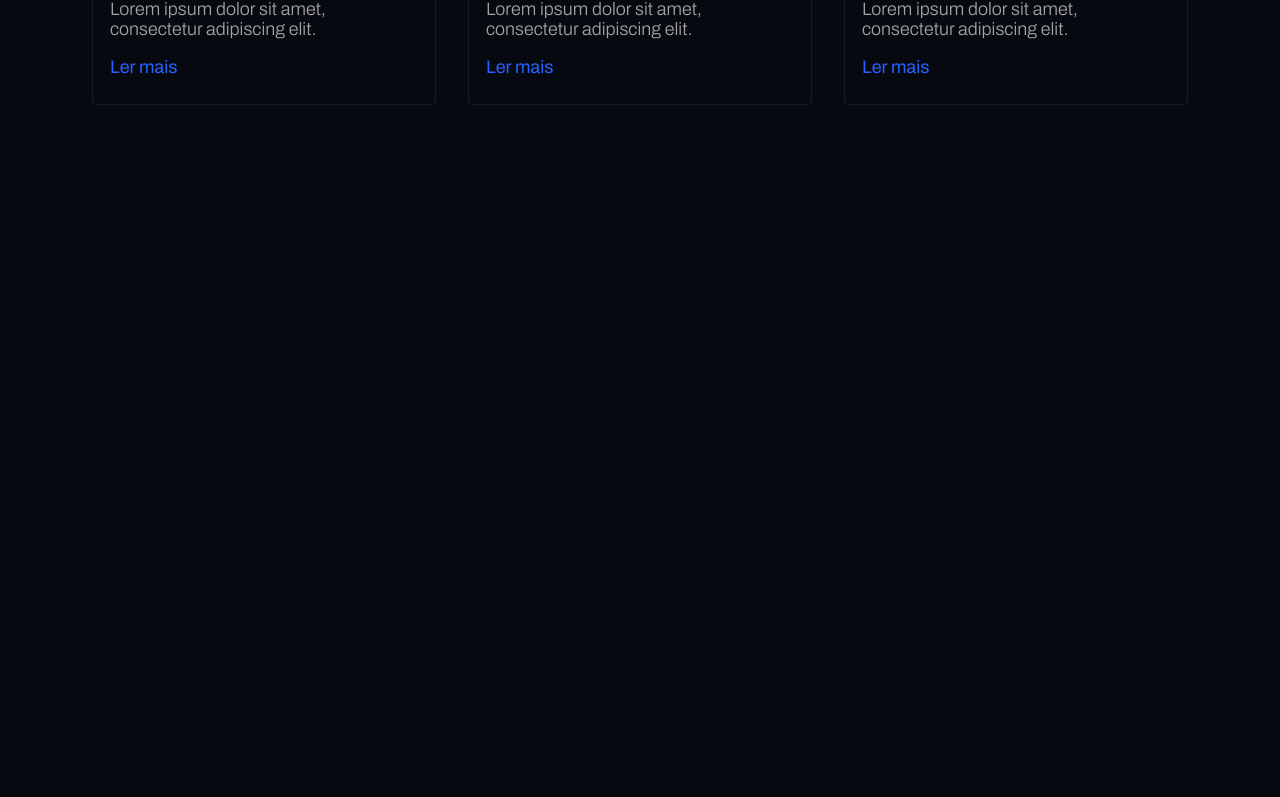
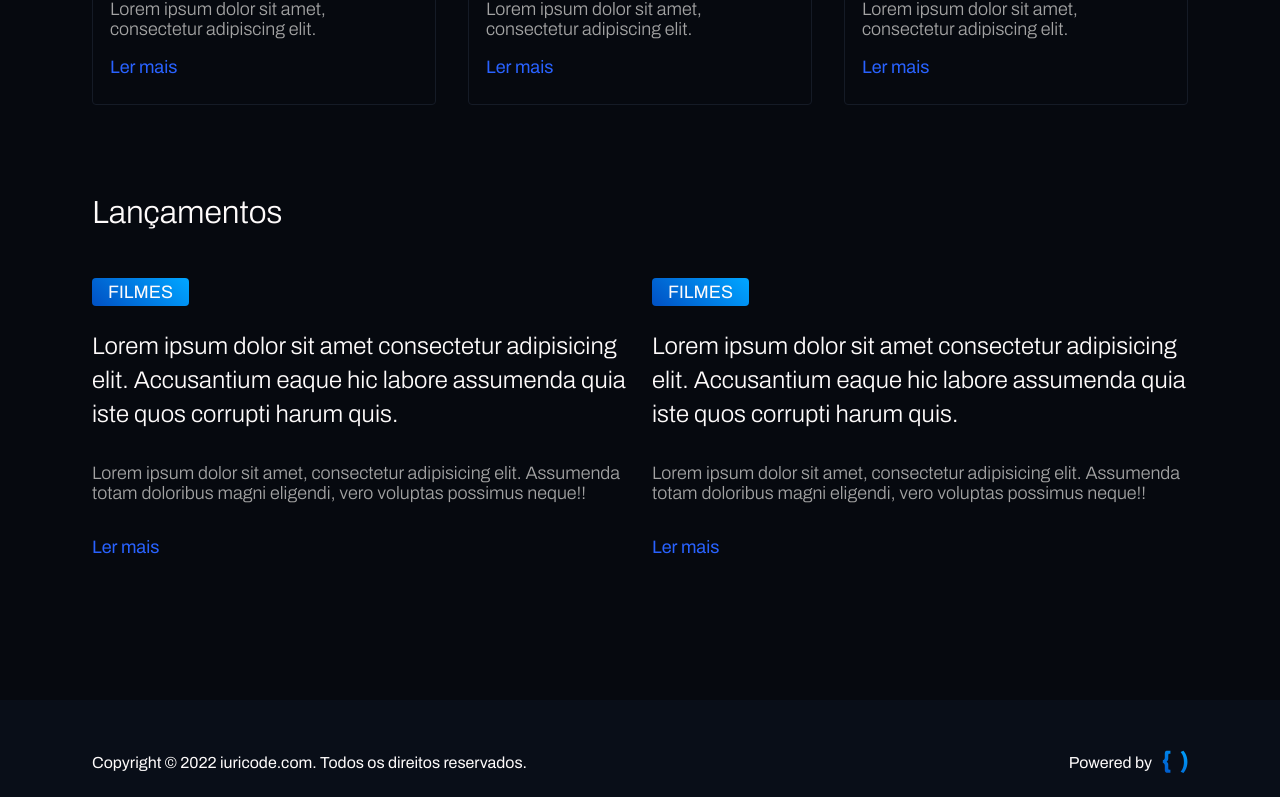
Before and after one commit to gleidsonfagno/Naped, a React (Vite) app: page / in a window 1280 px wide. Shown: the part 2000-2797 px from the top of the page. Before the commit the page ends 2195 px from the top, so only its background shows below. Built offline with nearby package versions, Linux system fonts and the light colour scheme.

Commit message:
finalizado layout da pagina Home

```diff
--- a/package.json
+++ b/package.json
@@ -12,6 +12,7 @@
   "dependencies": {
     "react": "^18.2.0",
     "react-dom": "^18.2.0",
+    "react-router-dom": "^6.22.1",
     "styled-components": "^6.1.8"
   },
   "devDependencies": {
--- a/src/App.tsx
+++ b/src/App.tsx
@@ -1,3 +1,4 @@
+
 import { ThemeProvider } from "styled-components"
 import { defaultTheme } from "./styles/themes/default"
 import { Globalstyle } from "./styles/global"
--- a/src/components/Card/index.tsx
+++ b/src/components/Card/index.tsx
@@ -1,4 +1,4 @@
-import { ButtonText } from "../ButtonText";
+import { Category } from "../Category";
 import { Content } from "./style";
 
 interface Movie {
@@ -19,7 +19,7 @@ export function Card({ movie }: CardProps) {
                 <article>
                     <img src={movie.backgroundImage} alt="" />
                     <div>
-                        <span><ButtonText title={movie.category} /></span>
+                        <span><Category title={movie.category} /></span>
                         <h2> {movie.title} </h2>
                         {/* <p>  {movie.description} </p> */}
                     </div>
--- /dev/null
+++ b/src/components/Category/index.tsx
@@ -0,0 +1,13 @@
+import { Button } from "./styles";
+
+interface ButtonTextProps {
+    title: string;
+}
+
+export function Category( {title} : ButtonTextProps){
+    return(
+        <Button >
+            {title}
+        </Button>
+    )
+}
--- /dev/null
+++ b/src/components/Category/styles.ts
@@ -0,0 +1,13 @@
+import styled from "styled-components";
+
+export const Button = styled.button`
+    padding: 4px 16px;
+    text-transform: uppercase;
+    font-size: 1.125rem;
+
+    background: ${props => `linear-gradient(${props.theme.LINEAR})`};
+
+    border-radius: 4px;
+    border: 0;
+    color: ${props => props.theme.WHITE};
+`
--- /dev/null
+++ b/src/components/Footer/index.tsx
@@ -0,0 +1,17 @@
+import CodeImg from '/assets/Code.svg';
+import { Content } from './style';
+
+export function Footer() {
+    return (
+        <Content>
+            <div>
+                <p>Copyright © 2022 iuricode.com. Todos os direitos reservados.</p>
+
+                <span>
+                    Powered by
+                    <img src={CodeImg} alt="" />
+                </span>
+            </div>
+        </Content>
+    )
+}
--- /dev/null
+++ b/src/components/Footer/style.ts
@@ -0,0 +1,32 @@
+import styled from "styled-components";
+
+export const Content = styled.footer`
+    background-color: ${props => props.theme.DARCK_90};
+    /* height: 100px; */
+    padding: 50px 0;
+
+    > div {
+        display: flex;
+        align-items: center;
+        justify-content: space-between;
+        max-width: 1128px;
+        padding: 0 1rem;
+        margin: 0 auto;
+
+        > span {
+            display: flex;
+            flex-direction: row;
+            align-items: center;
+            gap: 10px;
+        }
+    }
+
+    @media screen and (max-width: 728px) {
+        text-align: center;
+        > div {
+            flex-direction: column;
+            justify-content: center;
+            gap: 20px;
+        }
+    }
+`
--- a/src/pages/Home/index.tsx
+++ b/src/pages/Home/index.tsx
@@ -1,6 +1,9 @@
+
 import { Card } from "../../components/Card";
 import { Cardes } from "../../components/Cardes";
-import { Content, Header, Section, SectionCard } from "./styles";
+import { Category } from "../../components/Category";
+import { Footer } from "../../components/Footer";
+import { Content, Header, Section, SectionCard, Sectionlanc, Container } from "./styles";
 
 const movies = [
     {
@@ -48,6 +51,7 @@ const destaques = [
 
 export function Home() {
     return (
+        <>
         <Content>
             <Header>
                 <h1>
@@ -69,8 +73,8 @@ export function Home() {
                 <h2>Notícias mais recentes</h2>
 
                 <div>
-                    {destaques.map( (destaque, index) => (
-                        <Cardes key={index} destaque={destaque}/>
+                    {destaques.map((destaque, index) => (
+                        <Cardes key={index} destaque={destaque} />
                     ))}
                     {/* <Cardes />
                     <Cardes />
@@ -78,6 +82,35 @@ export function Home() {
                 </div>
 
             </SectionCard>
+
+            <Sectionlanc>
+                <h2>
+                    Lançamentos
+                </h2>
+                <Container>
+                    <div>
+                        <Category title="Filmes" />
+
+                        <h2>Lorem ipsum dolor sit amet consectetur adipisicing elit. Accusantium eaque hic labore assumenda quia iste quos corrupti harum quis.</h2>
+
+                        <p>Lorem ipsum dolor sit amet, consectetur adipisicing elit. Assumenda totam doloribus magni eligendi, vero voluptas possimus neque!!</p>
+
+                        <a href="">Ler mais</a>
+                    </div>
+
+                    <div>
+                        <Category title="Filmes" />
+
+                        <h2>Lorem ipsum dolor sit amet consectetur adipisicing elit. Accusantium eaque hic labore assumenda quia iste quos corrupti harum quis.</h2>
+
+                        <p>Lorem ipsum dolor sit amet, consectetur adipisicing elit. Assumenda totam doloribus magni eligendi, vero voluptas possimus neque!!</p>
+
+                        <a href="">Ler mais</a>
+                    </div>
+                </Container>
+            </Sectionlanc>
         </Content>
+        <Footer/>
+        </>
     )
 }
--- a/src/pages/Home/styles.ts
+++ b/src/pages/Home/styles.ts
@@ -61,3 +61,51 @@ export const SectionCard = styled.section`
         }
     }
 `
+
+export const Sectionlanc = styled.section`
+    > h2 {
+        font-size: 32px;
+        font-weight: 300;
+        margin-bottom: 48px;
+    }
+`
+
+export const Container = styled.section`
+    display: flex;
+    gap: 24px;
+    margin-bottom: 140px;
+
+    > div {
+        max-width: 592px;
+
+        h2 {
+            font-size: 1.5rem;
+            font-weight: 300;
+            margin-top: 24px;
+            line-height: 140%;
+            margin-bottom: 32px;
+        }
+
+        p {
+            font-size: 18px;
+            font-weight: 300;
+            color: ${props => props.theme.DARCK_20};
+            margin-bottom: 32px;
+        }
+
+        a {
+            color: ${props => props.theme.BUTTOM};
+            font-size: 18px;
+            line-height: 140%;
+            margin-top: 48px;
+        }
+    }
+
+    @media (max-width: 1000px) {
+        flex-direction: column;
+
+        > div {
+            max-width: 100%;
+        }
+    }
+`
```
Also changed, not shown: public/assets/Code.svg (added), 1 other file (tests, documents, lock files or other folders).
